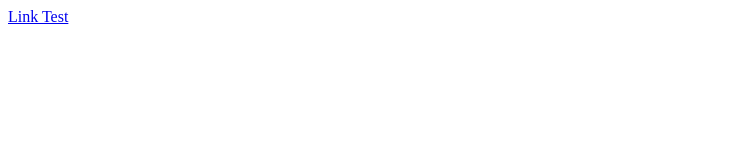
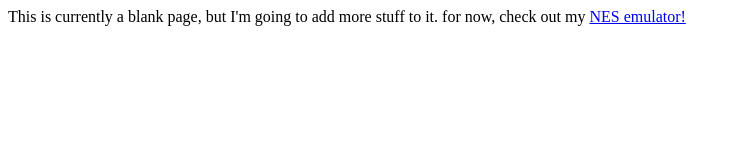
Before and after one commit to maximveligan/maximveligan.github.io, a plain HTML site: page index.html in a window 1280 px wide. Shown: the whole page, without its empty margins (0-739 px from the left). Drawn offline with Linux system fonts and the light colour scheme.

Commit message:
Added hyper link redirection to emulator page

```diff
--- a/index.html
+++ b/index.html
@@ -1 +1 @@
-<a href="./nes.html">Link Test</a>
+<p>This is currently a blank page, but I'm going to add more stuff to it. for now, check out my <a href="./nes.html">NES emulator!</a></p>
```
